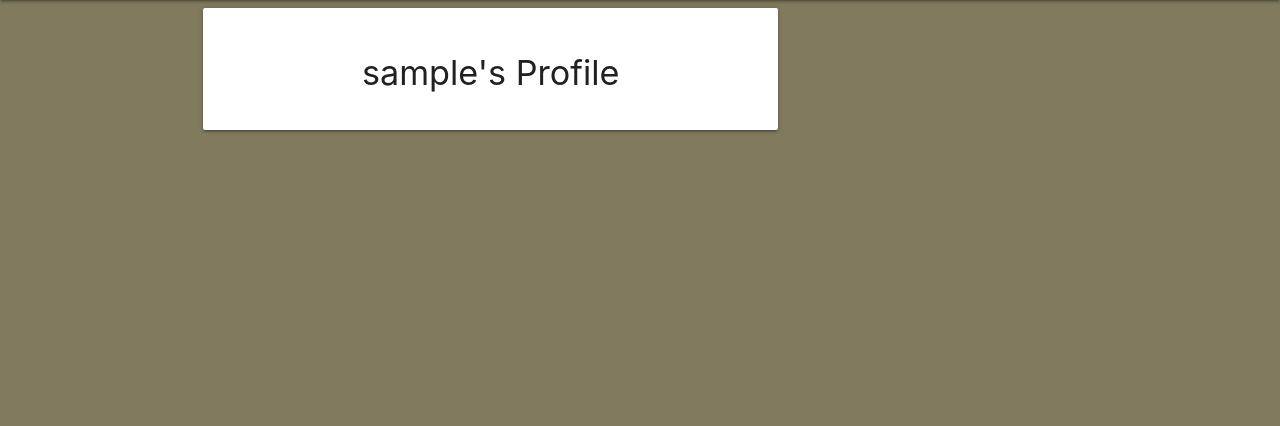
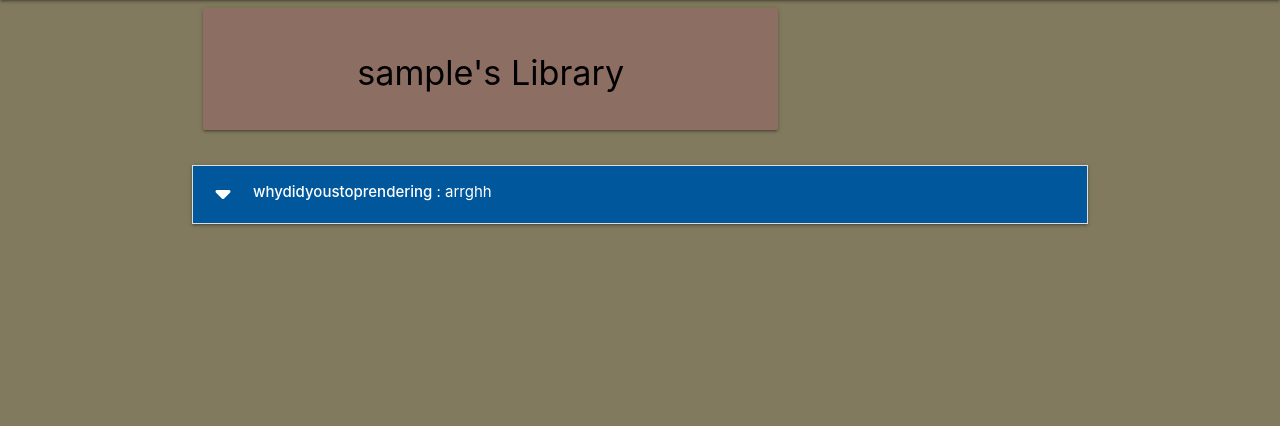
Before and after one commit to digimori/PersonalLibraryApp, a Flask app: a page that uses templates/base.html in a window 1280 px wide. Shown: the part 64-490 px from the top of the page. Run offline with Flask 2, Linux system fonts and the light colour scheme; the visitor is signed in with stand-in values (Sample User, id 1); a database or web service that is not in the repository returns one stand-in record (values such as "Sample title"); some libraries are stand-ins or nearby versions.

Commit message:
Fixed issue where for loop was not working for collapsibles. I was targeting the wrong page with the function. Fixed...for now

```diff
--- a/app.py
+++ b/app.py
@@ -26,7 +26,7 @@ def index():
 
 @app.route("/get_books")
 def get_books():
-    books = mongo.db.booksread.find()
+    books = list(mongo.db.booksread.find())
     return render_template("readinglist.html", booksread=books)
 
 
--- a/templates/add_book.html
+++ b/templates/add_book.html
@@ -1,4 +1,6 @@
 {% extends "base.html" %}
 {% block content %}
 
+
+
 {% endblock %}
--- a/templates/base.html
+++ b/templates/base.html
@@ -27,10 +27,11 @@
     </nav>
     <!-- Mobile Navigation/ Side Nav -->
     <ul class="sidenav" id="mobile-demo">
-        <li><a href="{{ url_for('get_books') }}">Reading List</a></li>
+        <li><a href="#">Reading List</a></li>
         <li><a href="{{ url_for('login') }}">Register/Login</a></li>
     </ul>
 </header>
+
 <main class="container">
     {% block content %}
     {% endblock %}
--- a/templates/books.html
+++ b/templates/edit_book.html
@@ -1,3 +1,6 @@
 {% extends "base.html" %}
 {% block content %}
+
+
+
 {% endblock %}
--- a/templates/profile.html
+++ b/templates/profile.html
@@ -1,11 +1,12 @@
 {% extends "base.html" %}
 {% block content %}
 
+
     <div class="row">
         <div class="col s12 m4 l8">
-            <div class="card-panel">
+            <div class="card-panel black-text brown lighten-1">
                 <h4 class="center-align">
-                    {{ username }}'s Profile
+                    {{ username }}'s Library
                 </h4>
             </div>
         </div>
@@ -20,6 +21,24 @@
 
 <!-- Search box here with data showing underneath in a div -->
 
+    <ul class="collapsible">
+        <li>
+            <div class="collapsible-header white-text light-blue darken-4 text-shadow">
+                <div class="col s3">
+                    <i class="fas fa-caret-down"></i>
+                </div>
+                <div class="col s9">
+                    <strong>whydidyoustoprendering</strong> : arrghh
+                </div>
+            </div>
+            <div class="collapsible-body">
+                <strong>srslynotcool</strong>
+                <p></p>
+            </div>
+        </li>
+    </ul>
+
+
     <!-- Accordion here for Books on reading list -->
     <!-- Accordion for Books read -->
     <!-- Accordion for preorders -->
```
Also changed, not shown: templates/readinglist.html (+14 -4 lines), templates/register.html (+7 -1 lines), templates/test.html (added).
